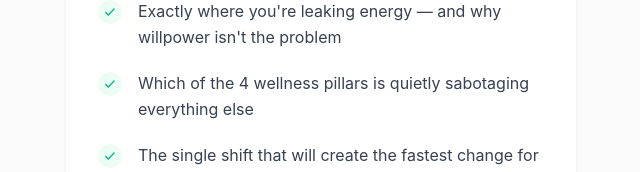
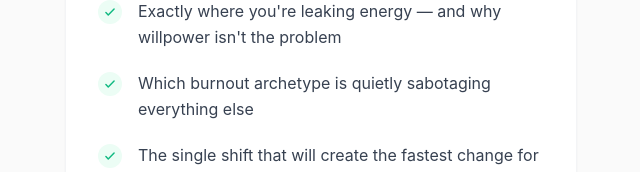
Before and after one commit to lukesbrave/wellness-quiz, a Next.js app: page / in a window 1280 px wide. Shown: the part 509-681 px from the top of the page, without its empty margins (319-959 px from the left). Built offline with nearby package versions, Linux system fonts and the light colour scheme.

Commit message:
Update landing page bullet copy

```diff
--- a/src/app/page.tsx
+++ b/src/app/page.tsx
@@ -215,7 +215,7 @@ export default function WellnessQuiz() {
                       <path strokeLinecap="round" strokeLinejoin="round" strokeWidth={2.5} d="M5 13l4 4L19 7" />
                     </svg>
                   </div>
-                  <p className="text-gray-700 leading-relaxed">Which of the 4 wellness pillars is quietly sabotaging everything else</p>
+                  <p className="text-gray-700 leading-relaxed">Which burnout archetype is quietly sabotaging everything else</p>
                 </div>
                 <div className="flex items-start gap-4">
                   <div className="w-6 h-6 rounded-full bg-emerald-50 flex items-center justify-center flex-shrink-0 mt-0.5">
```
